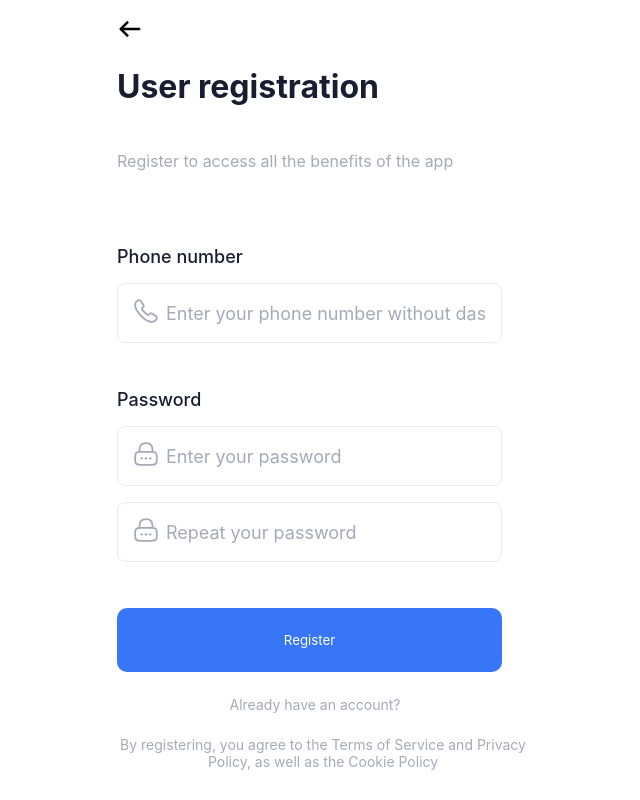
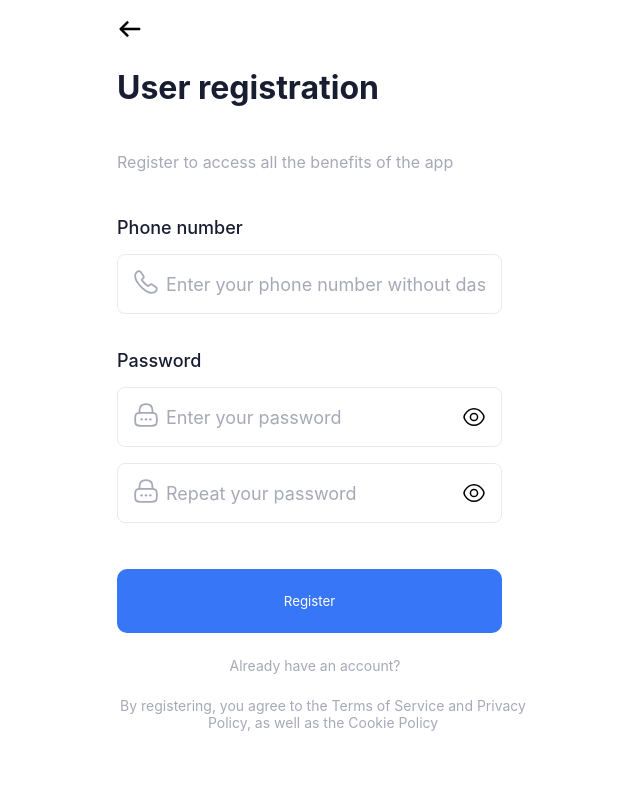
Before and after one commit to rust4work/utown, a React (Vite) app: page /register in a window 1280 px wide. Shown: the whole page, without its empty margins (325-965 px from the left). Built offline with nearby package versions, Linux system fonts and the light colour scheme.

Commit message:
input password added registration page final touches

```diff
--- a/index.html
+++ b/index.html
@@ -2,7 +2,7 @@
 <html lang="en">
   <head>
     <meta charset="UTF-8" />
-    <link rel="icon" type="image/svg+xml" href="/vite.svg" />
+    <link rel="icon" type="image/svg+xml" href="src/assets/images/Logo.svg" />
     <meta name="viewport" content="width=device-width, initial-scale=1.0" />
     <title>UTown</title>
   </head>
--- a/src/components/Input/Input.module.scss
+++ b/src/components/Input/Input.module.scss
@@ -21,7 +21,7 @@
   width: 100%;
   border: 1px solid #eaeaea;
   border-radius: 8px;
-  padding: 14px 16px; // базовый padding без иконки
+  padding: 14px 16px; // базовый padding
   font-size: 18px;
 
   &::placeholder {
@@ -35,5 +35,29 @@
 }
 
 .withIcon {
-  padding-left: 48px; // добавляем только если иконка есть
+  padding-left: 48px;
 }
+
+.withPasswordToggle {
+  padding-right: 48px;
+}
+
+.passwordToggle {
+  position: absolute;
+  right: 16px;
+  top: 0;
+  transform: translateY(-50%);
+  background: none;
+  border: none;
+  padding: 0;
+  cursor: pointer;
+  display: flex;
+  align-items: center;
+
+  img,
+  svg {
+    width: 24px;
+    height: 24px;
+    color: $color-text-secondary;
+  }
+}
--- a/src/components/Input/Input.tsx
+++ b/src/components/Input/Input.tsx
@@ -1,30 +1,55 @@
-import React from "react";
+import React, { useState } from "react";
 import style from "./Input.module.scss";
-import clsx from "clsx"; // удобная утилита для объединения классов (npm i clsx)
+import clsx from "clsx";
+import eye from "../../assets/images/icons/eye.svg";
 
 interface InputProps extends React.InputHTMLAttributes<HTMLInputElement> {
   icon?: React.ReactNode;
+  password?: boolean;
 }
 
 function Input({
   icon,
   placeholder,
+  password = false,
+
   type = "text",
   value,
   ...rest
 }: InputProps) {
+  const [showPassword, setShowPassword] = useState(false);
   const hasValue = Boolean(value && String(value).length > 0);
+
+  const actualType = password ? (showPassword ? "text" : "password") : type;
 
   return (
     <div className={style.inputWrapper}>
       {!hasValue && icon && <span className={style.icon}>{icon}</span>}
+
       <input
-        className={clsx(style.input, { [style.withIcon]: icon })}
-        type={type}
+        className={clsx(style.input, {
+          [style.withIcon]: icon,
+          [style.withPasswordToggle]: password,
+        })}
+        type={actualType}
         placeholder={!hasValue ? placeholder : ""}
         value={value}
         {...rest}
       />
+
+      {password && (
+        <button
+          type="button"
+          className={style.passwordToggle}
+          onClick={() => setShowPassword((prev) => !prev)}
+        >
+          {showPassword ? (
+            <img src={eye} style={{ opacity: "50%" }} />
+          ) : (
+            <img src={eye} />
+          )}
+        </button>
+      )}
     </div>
   );
 }
--- a/src/pages/LoginRegPage/LoginPage/LoginPage.module.scss
+++ b/src/pages/LoginRegPage/LoginPage/LoginPage.module.scss
@@ -13,6 +13,7 @@
   display: flex;
   flex-direction: column;
   align-items: center;
+  margin-bottom: 20px;
   .form {
     width: 100%;
     display: flex;
--- a/src/pages/LoginRegPage/LoginRegPage.module.css
+++ b/src/pages/LoginRegPage/LoginRegPage.module.css
@@ -2,7 +2,6 @@
   background-image: url("../../assets//images/background.svg");
   background-size: cover;
   background-repeat: no-repeat;
-
   height: 100vh;
   display: flex;
   flex-direction: column;
--- a/src/pages/LoginRegPage/RegisterPage/RegisterPage.module.scss
+++ b/src/pages/LoginRegPage/RegisterPage/RegisterPage.module.scss
@@ -3,7 +3,7 @@
 .wrapper {
   display: flex;
   flex-direction: column;
-  height: 100vh;
+  height: 100%;
 
   margin: 0 auto;
 
@@ -26,7 +26,7 @@
 
   .paragraph {
     color: $color-text-secondary;
-    margin-bottom: 45px;
+    margin-bottom: 25px;
   }
 }
 
@@ -35,7 +35,7 @@ form {
   flex-direction: column;
   gap: 16px;
   label {
-    margin-top: 30px;
+    margin-top: 20px;
     color: $color-text-primary;
     font-size: 18px;
     font-weight: 500;
--- a/src/pages/LoginRegPage/RegisterPage/RegisterPage.tsx
+++ b/src/pages/LoginRegPage/RegisterPage/RegisterPage.tsx
@@ -55,7 +55,7 @@ function RegisterPage() {
               required: "Phone number is required",
               pattern: {
                 value: /^[0-9]{10,15}$/,
-                message: "Invalid phone number",
+                message: "Invalid phone number format",
               },
             })}
           />
@@ -68,13 +68,14 @@ function RegisterPage() {
           <Input
             type="password"
             placeholder="Enter your password"
+            password={true}
             id="password"
             icon={<img src={lock} alt="lock icon" />}
             {...register("password", {
               required: "Password is required",
               minLength: {
-                value: 6,
-                message: "Password must be at least 6 characters",
+                value: 9,
+                message: "Password must be at least 9 characters long",
               },
             })}
           />
@@ -87,6 +88,7 @@ function RegisterPage() {
           <Input
             type="password"
             placeholder="Repeat your password"
+            password={true}
             id="confirmPassword"
             icon={<img src={lock} alt="lock icon" />}
             {...register("confirmPassword", {
```
Also changed, not shown: src/assets/images/icons/eye.svg (added).
